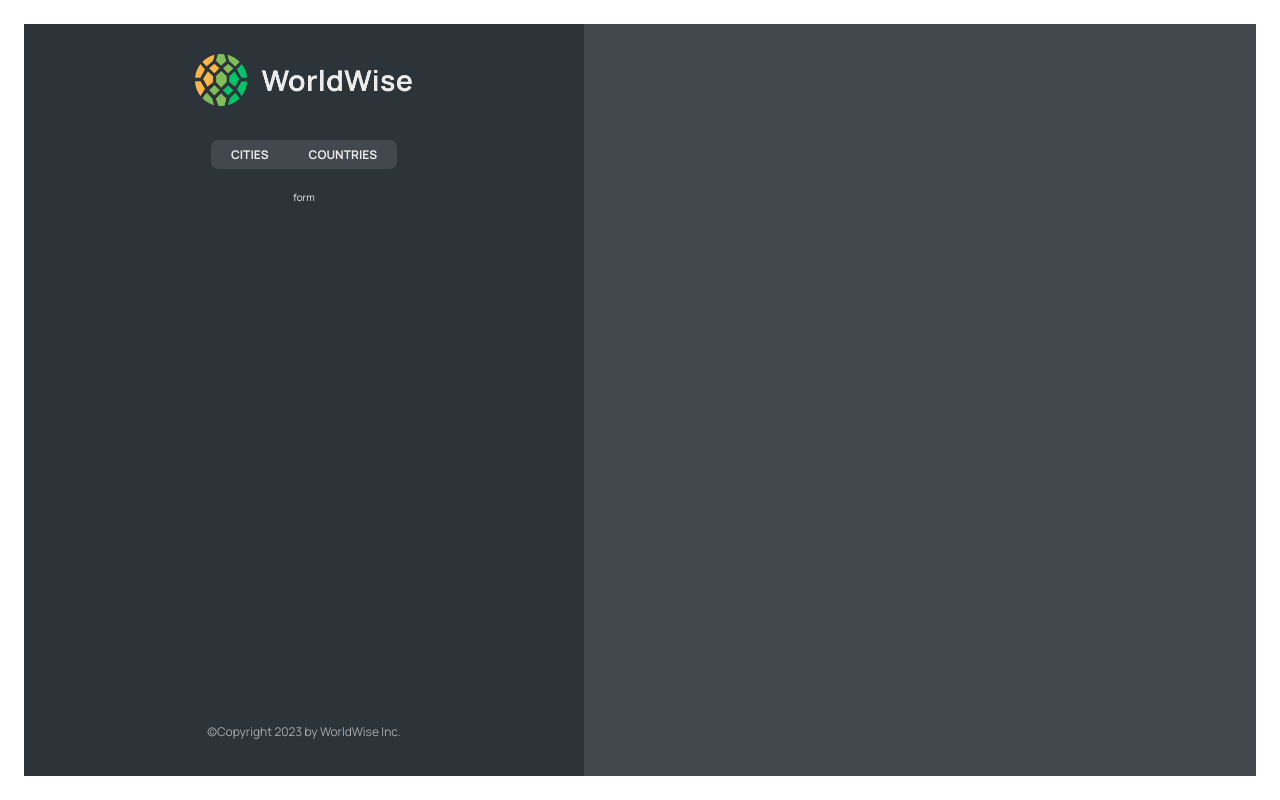
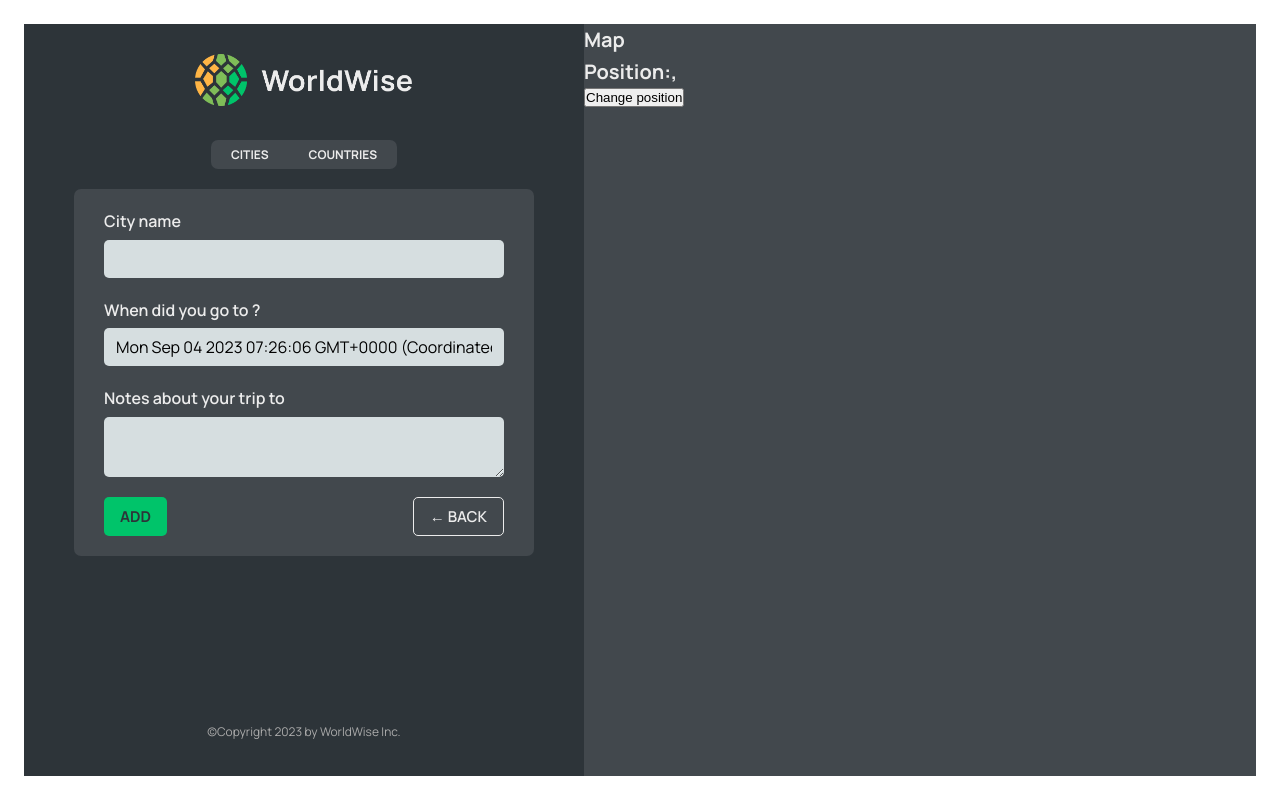
Before and after one commit to SsimbwaJoshua/worldwise, a React (Vite) app: page /app/form in a window 1280 px wide. Built offline with nearby package versions, Linux system fonts and the light colour scheme; data requests are answered from the project's data file.

Commit message:
added the form

```diff
--- a/src/App.jsx
+++ b/src/App.jsx
@@ -8,6 +8,8 @@
 import Login from "./pages/Login";
 import CityList from "./components/CityList";
 import CountryList from "./components/CountryList";
+import City from "./components/City";
+import Form from "./components/Form";
 
 const BASE_URL = "http://localhost:9000";
 
@@ -34,11 +36,11 @@
   return (
     <BrowserRouter>
       <Routes>
-        <Route path="/" element={<HomePage />} />
-        <Route path="/product" element={<Product />} />
-        <Route path="/pricing" element={<Pricing />} />
-        <Route path="/login" element={<Login />} />
-        <Route path="/app" element={<AppLayout />}>
+        <Route index element={<HomePage />} />
+        <Route path="product" element={<Product />} />
+        <Route path="pricing" element={<Pricing />} />
+        <Route path="login" element={<Login />} />
+        <Route path="app" element={<AppLayout />}>
           <Route
             index
             element={<CityList cities={cities} isLoading={isLoading} />}
@@ -47,12 +49,13 @@
             path="cities"
             element={<CityList cities={cities} isLoading={isLoading} />}
           />
+          <Route path="cities/:id" element={<City />} />
           <Route
             path="countries"
             element={<CountryList cities={cities} isLoading={isLoading} />}
           />
           <Route path="countries" element={<p>countries</p>} />
-          <Route path="form" element={<p>form</p>} />
+          <Route path="form" element={<Form />} />
         </Route>
         <Route path="*" element={<PageNotFound />} />
       </Routes>
--- /dev/null
+++ b/src/components/Button.jsx
@@ -0,0 +1,9 @@
+import styles from "./Button.module.css";
+
+export default function Button({ children, onClick, type }) {
+  return (
+    <button onClick={onClick} className={`${styles.btn} ${styles[type]}`}>
+      {children}
+    </button>
+  );
+}
--- a/src/components/City.jsx
+++ b/src/components/City.jsx
@@ -1,3 +1,4 @@
+import { useParams, useSearchParams } from "react-router-dom";
 import styles from "./City.module.css";
 
 const formatDate = (date) =>
@@ -9,6 +10,11 @@
   }).format(new Date(date));
 
 function City() {
+  const { id } = useParams();
+  const [searchParams, setSearchParams] = useSearchParams();
+
+  const lat = searchParams.get("lat");
+  const lng = searchParams.get("lng");
   // TEMP DATA
   const currentCity = {
     cityName: "Lisbon",
@@ -18,42 +24,50 @@
   };
 
   const { cityName, emoji, date, notes } = currentCity;
+  return (
+    <>
+      <h1>{id}</h1>
+      <p>
+        Position:{lng},{lat}
+      </p>
+    </>
+  );
 
-  return (
-    <div className={styles.city}>
-      <div className={styles.row}>
-        <h6>City name</h6>
-        <h3>
-          <span>{emoji}</span> {cityName}
-        </h3>
-      </div>
+  //return (
+  // <div className={styles.city}>
+  //   <div className={styles.row}>
+  //     <h6>City name</h6>
+  //     <h3>
+  //       <span>{emoji}</span> {cityName}
+  //     </h3>
+  //   </div>
 
-      <div className={styles.row}>
-        <h6>You went to {cityName} on</h6>
-        <p>{formatDate(date || null)}</p>
-      </div>
+  //   <div className={styles.row}>
+  //     <h6>You went to {cityName} on</h6>
+  //     <p>{formatDate(date || null)}</p>
+  //   </div>
 
-      {notes && (
-        <div className={styles.row}>
-          <h6>Your notes</h6>
-          <p>{notes}</p>
-        </div>
-      )}
+  //   {notes && (
+  //     <div className={styles.row}>
+  //       <h6>Your notes</h6>
+  //       <p>{notes}</p>
+  //     </div>
+  //   )}
 
-      <div className={styles.row}>
-        <h6>Learn more</h6>
-        <a
-          href={`https://en.wikipedia.org/wiki/${cityName}`}
-          target="_blank"
-          rel="noreferrer"
-        >
-          Check out {cityName} on Wikipedia &rarr;
-        </a>
-      </div>
+  //   <div className={styles.row}>
+  //     <h6>Learn more</h6>
+  //     <a
+  //       href={`https://en.wikipedia.org/wiki/${cityName}`}
+  //       target="_blank"
+  //       rel="noreferrer"
+  //     >
+  //       Check out {cityName} on Wikipedia &rarr;
+  //     </a>
+  //   </div>
 
-      <div>{/* <ButtonBack /> */}</div>
-    </div>
-  );
+  //   <div>{/* <ButtonBack /> */}</div>
+  // </div>
+  //);
 }
 
 export default City;
--- a/src/components/CityItem.jsx
+++ b/src/components/CityItem.jsx
@@ -1,4 +1,5 @@
 import styles from "./CityItem.module.css";
+import { Link } from "react-router-dom";
 
 const formatDate = (date) =>
   new Intl.DateTimeFormat("en", {
@@ -8,13 +9,19 @@
   }).format(new Date(date));
 
 function CityItem({ city }) {
-  const { cityName, emoji, date } = city;
+  const { cityName, emoji, date, id, position } = city;
+  console.log(position);
   return (
-    <li className={styles.cityItem}>
-      <span className={styles.emoji}> {emoji} </span>
-      <h3 className={styles.name}> {cityName} </h3>
-      <time className={styles.date}> {formatDate(date)} </time>
-      <button className={styles.deleteBtn}>&times;</button>
+    <li>
+      <Link
+        className={styles.cityItem}
+        to={`${id}?lat=${position.lat}&lng=${position.lng}`}
+      >
+        <span className={styles.emoji}> {emoji} </span>
+        <h3 className={styles.name}> {cityName} </h3>
+        <time className={styles.date}> {formatDate(date)} </time>
+        <button className={styles.deleteBtn}>&times;</button>
+      </Link>
     </li>
   );
 }
--- a/src/components/CountryList.jsx
+++ b/src/components/CountryList.jsx
@@ -20,7 +20,7 @@
   return (
     <ul className={styles.countryList}>
       {countries.map((country) => (
-        <CountryItem city={country} />
+        <CountryItem city={country} key={country.country} />
       ))}
     </ul>
   );
--- a/src/components/Form.jsx
+++ b/src/components/Form.jsx
@@ -3,6 +3,8 @@
 import { useState } from "react";
 
 import styles from "./Form.module.css";
+import Button from "./Button";
+import { useNavigate } from "react-router-dom";
 
 export function convertToEmoji(countryCode) {
   const codePoints = countryCode
@@ -17,6 +19,7 @@
   const [country, setCountry] = useState("");
   const [date, setDate] = useState(new Date());
   const [notes, setNotes] = useState("");
+  const naviagte = useNavigate();
 
   return (
     <form className={styles.form}>
@@ -49,8 +52,16 @@
       </div>
 
       <div className={styles.buttons}>
-        <button>Add</button>
-        <button>&larr; Back</button>
+        <Button type="primary">Add</Button>
+        <Button
+          type={"back"}
+          onClick={(e) => {
+            e.preventDefault();
+            naviagte(-1);
+          }}
+        >
+          &larr; Back
+        </Button>
       </div>
     </form>
   );
--- a/src/components/Map.jsx
+++ b/src/components/Map.jsx
@@ -1,7 +1,33 @@
-// import styles from "./Map.modules.css";
+import { useNavigate, useSearchParams } from "react-router-dom";
 import styles from "./Map.module.css";
+
 function Map() {
-  return <div className={styles.mapContainer}></div>;
+  const naviagte = useNavigate();
+
+  const [searchParams, setSearchParams] = useSearchParams();
+  const lat = searchParams.get("lat");
+  const lng = searchParams.get("lng");
+
+  return (
+    <div
+      className={styles.mapContainer}
+      onClick={() => {
+        naviagte("form");
+      }}
+    >
+      <h1>Map</h1>
+      <h1>
+        Position:{lat},{lng}
+      </h1>
+      <button
+        onClick={() => {
+          setSearchParams({ lat: 23, lng: 50 });
+        }}
+      >
+        Change position
+      </button>
+    </div>
+  );
 }
 
 export default Map;
```
